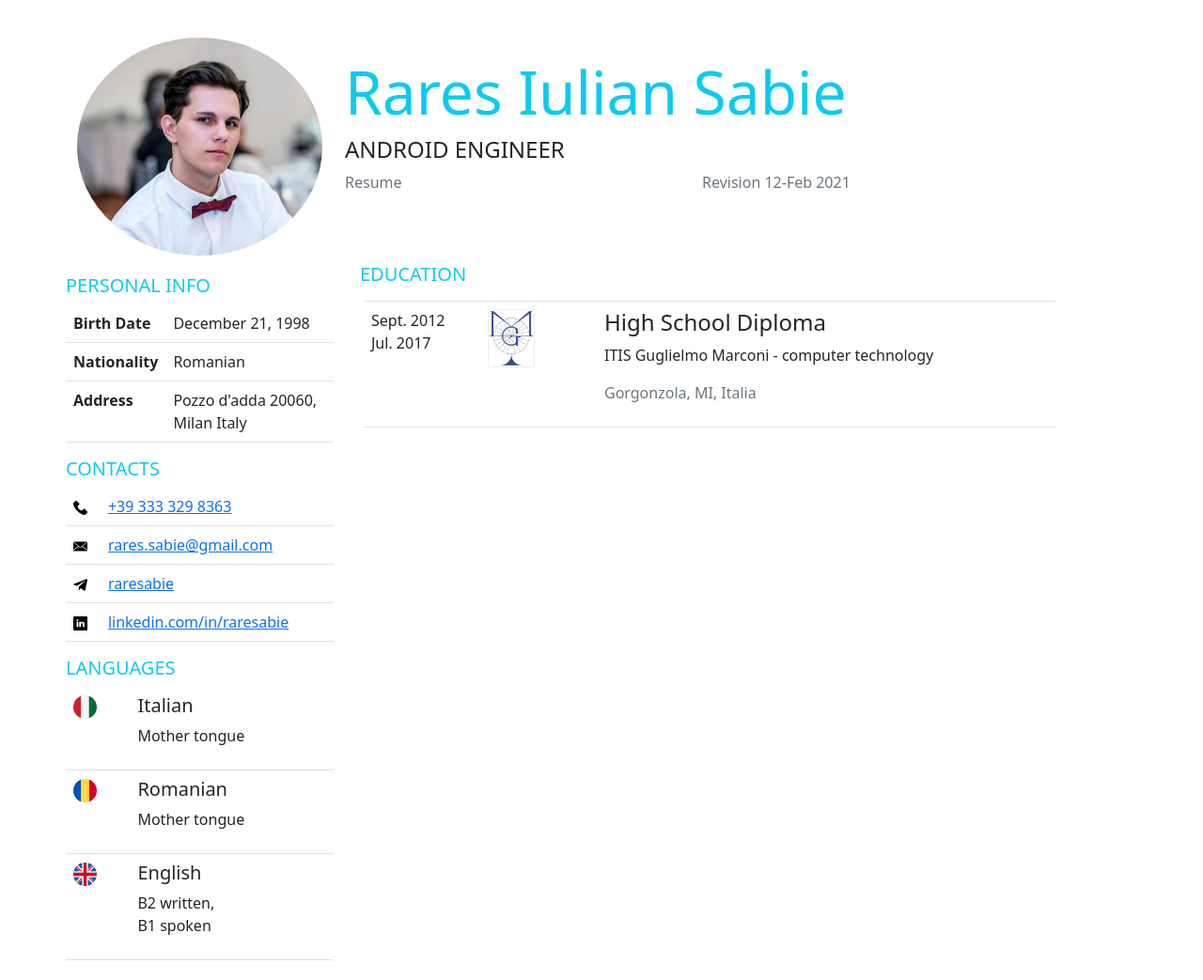
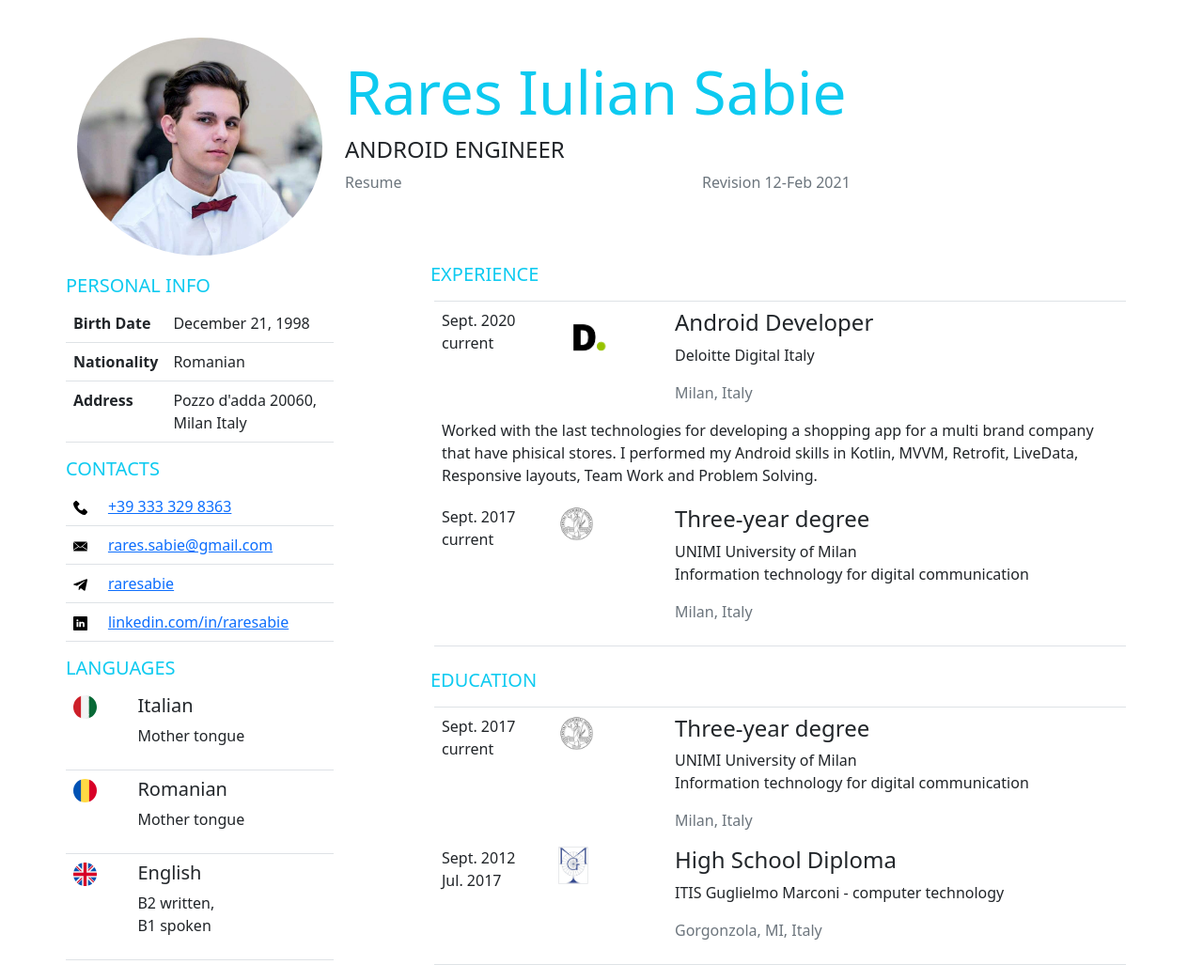
Before and after one commit to raresabie/myCV, a PHP site: page / in a window 1280 px wide. Shown: the whole page at 94% size. Before the commit the page ends 1022 px from the top, so only its background shows below. Run offline with PHP 8.4, Linux system fonts and the light colour scheme.

Commit message:
continuing

```diff
--- a/css/index.css
+++ b/css/index.css
@@ -13,6 +13,6 @@
 }
 
 .bigIcon {
-    width: 50px;
+    height: 40px;
     vertical-align: center;
 }
--- a/static_cv.html
+++ b/static_cv.html
@@ -25,7 +25,7 @@
     <div class="row">
 
         <div class="col-3">
-            <img src="images/profile.jpg" class="img-fluid rounded-circle">
+            <img src="images/profile.jpg" class="img-fluid rounded-circle" alt="Profile Image">
 
         </div>
         <div class="col-8" style="margin-block-start: 20px">
@@ -46,7 +46,7 @@
     </div>
 
     <div class="row">
-        <div class="col-3">
+        <div class="col-md-3 col-12">
 
             <div class="col-12" style="margin-top: 20px">
 
@@ -159,9 +159,65 @@
             </div>
 
         </div>
-        <div class="col-8" style="margin-left: 20px">
 
-            <table class="table">
+        <div class="col-md-1"></div>
+
+        <div class="col-md-8 col-12">
+
+            <table id="work_table" class="table">
+                <tr>
+
+                    <th>
+                        <h5 class="text-info text-capitalize row">
+                            EXPERIENCE
+                        </h5>
+                    </th>
+                </tr>
+                <td>
+                    <div class="row">
+                        <div class="col-2">
+                            <p class="text-dark">Sept. 2020 <br>  current</p>
+                        </div>
+                        <div class="col-2">
+                            <img src="images/deloitte_logo.png" style="height: 60px" class="img-fluid bigIcon">
+                        </div>
+                        <div class="col-8">
+                            <h4 class="text-dark">Android Developer</h4>
+                            <p class="text-dark">Deloitte Digital Italy</p>
+                            <p class="text-muted">
+                                <span class="glyphicon glyphicon-map-marker" aria-hidden="true"></span>
+                                Milan, Italy
+                            </p>
+                        </div>
+                        <div class="col-12" style="margin-bottom: 20px">
+                            Worked with the last technologies for developing a shopping app for a multi brand company that have phisical stores.
+                            I performed my Android skills in Kotlin, MVVM, Retrofit, LiveData, Responsive layouts, Team Work and Problem Solving.
+                        </div>
+                    </div>
+
+                    <div class="row">
+                        <div class="col-2">
+                            <p class="text-dark">Sept. 2017 <br> current</p>
+                        </div>
+                        <div class="col-2">
+                            <img src="images/unimi_log.png" class="img-fluid bigIcon">
+                        </div>
+                        <div class="col-8">
+                            <h4 class="text-dark">Three-year degree</h4>
+                            <p class="text-dark">UNIMI University of Milan <br> Information technology for digital
+                                communication </p>
+                            <p class="text-muted">
+                                <span class="glyphicon glyphicon-map-marker" aria-hidden="true"></span>
+                                Milan, Italy
+                            </p>
+                        </div>
+                    </div>
+                </td>
+
+
+            </table>
+
+            <table id="education_table" class="table">
                 <tr>
 
                     <th>
@@ -171,6 +227,25 @@
                     </th>
                 </tr>
                 <td>
+
+                    <div class="row">
+                        <div class="col-2">
+                            <p class="text-dark">Sept. 2017 <br> current</p>
+                        </div>
+                        <div class="col-2">
+                            <img src="images/unimi_log.png" class="img-fluid bigIcon">
+                        </div>
+                        <div class="col-8">
+                            <h4 class="text-dark">Three-year degree</h4>
+                            <p class="text-dark">UNIMI University of Milan <br> Information technology for digital
+                                communication </p>
+                            <p class="text-muted">
+                                <span class="glyphicon glyphicon-map-marker" aria-hidden="true"></span>
+                                Milan, Italy
+                            </p>
+                        </div>
+                    </div>
+
                     <div class="row">
                         <div class="col-2">
                             <p class="text-dark">Sept. 2012 <br> Jul. 2017</p>
@@ -183,14 +258,18 @@
                             <p class="text-dark">ITIS Guglielmo Marconi - computer technology</p>
                             <p class="text-muted">
                                 <span class="glyphicon glyphicon-map-marker" aria-hidden="true"></span>
-                                Gorgonzola, MI, Italia
+                                Gorgonzola, MI, Italy
                             </p>
                         </div>
                     </div>
+
+
                 </td>
 
 
             </table>
+
+
         </div>
 
     </div>
@@ -198,7 +277,7 @@
 
 </div>
 </body>
-<script type="text/javascript" src="js/bootstrap.bundle.js"/>
-<script type="text/javascript" src="js/bootstrap.esm.js"/>
-<script type="text/javascript" src="js/bootstrap.js"/>
+<script type="text/javascript" src="js/bootstrap.bundle.js"></script>
+<script type="text/javascript" src="js/bootstrap.esm.js"></script>
+<script type="text/javascript" src="js/bootstrap.js"></script>
 </html>
```
Also changed, not shown: images/deloitte_logo.png (added), images/unimi_log.png (added).
